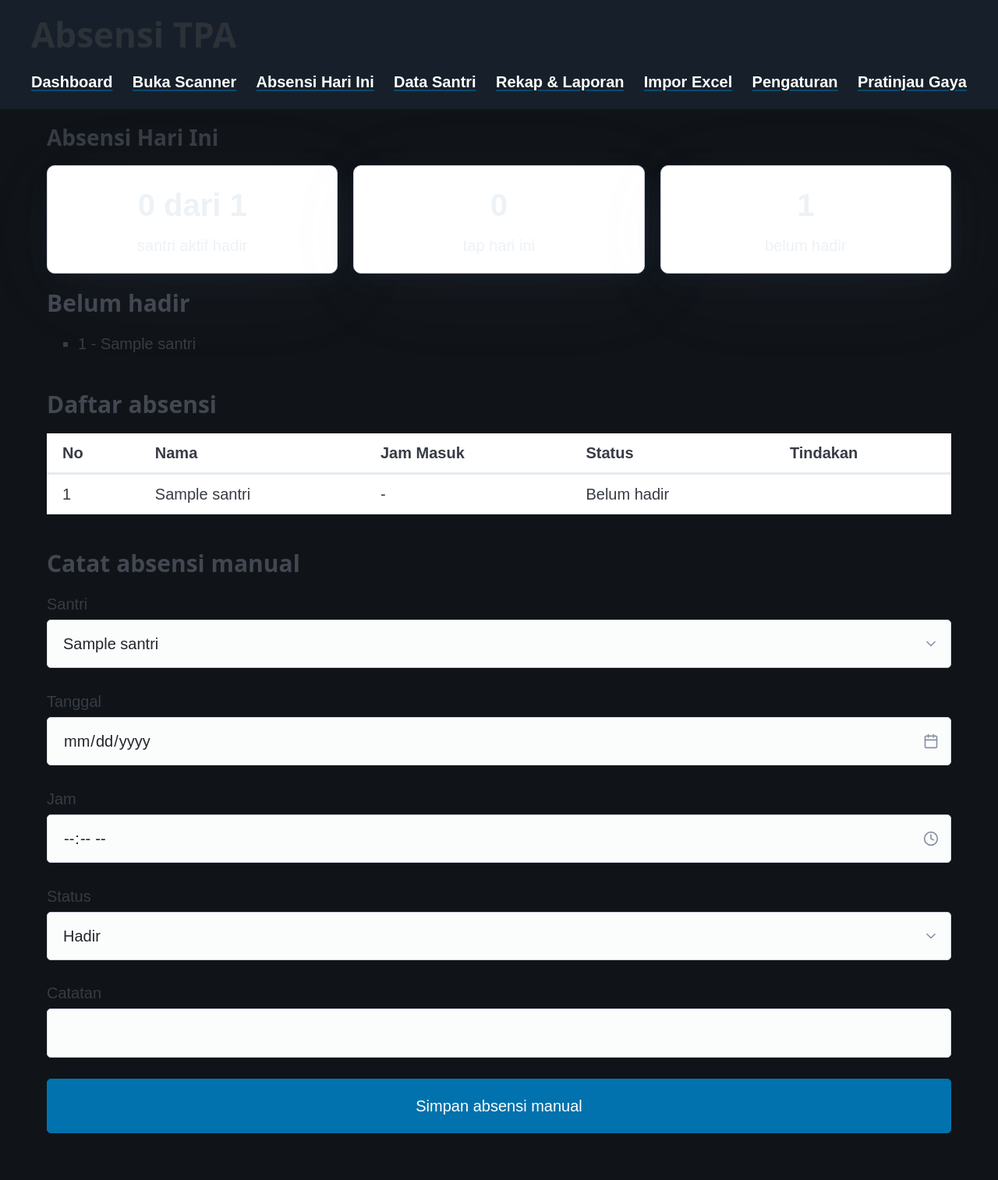
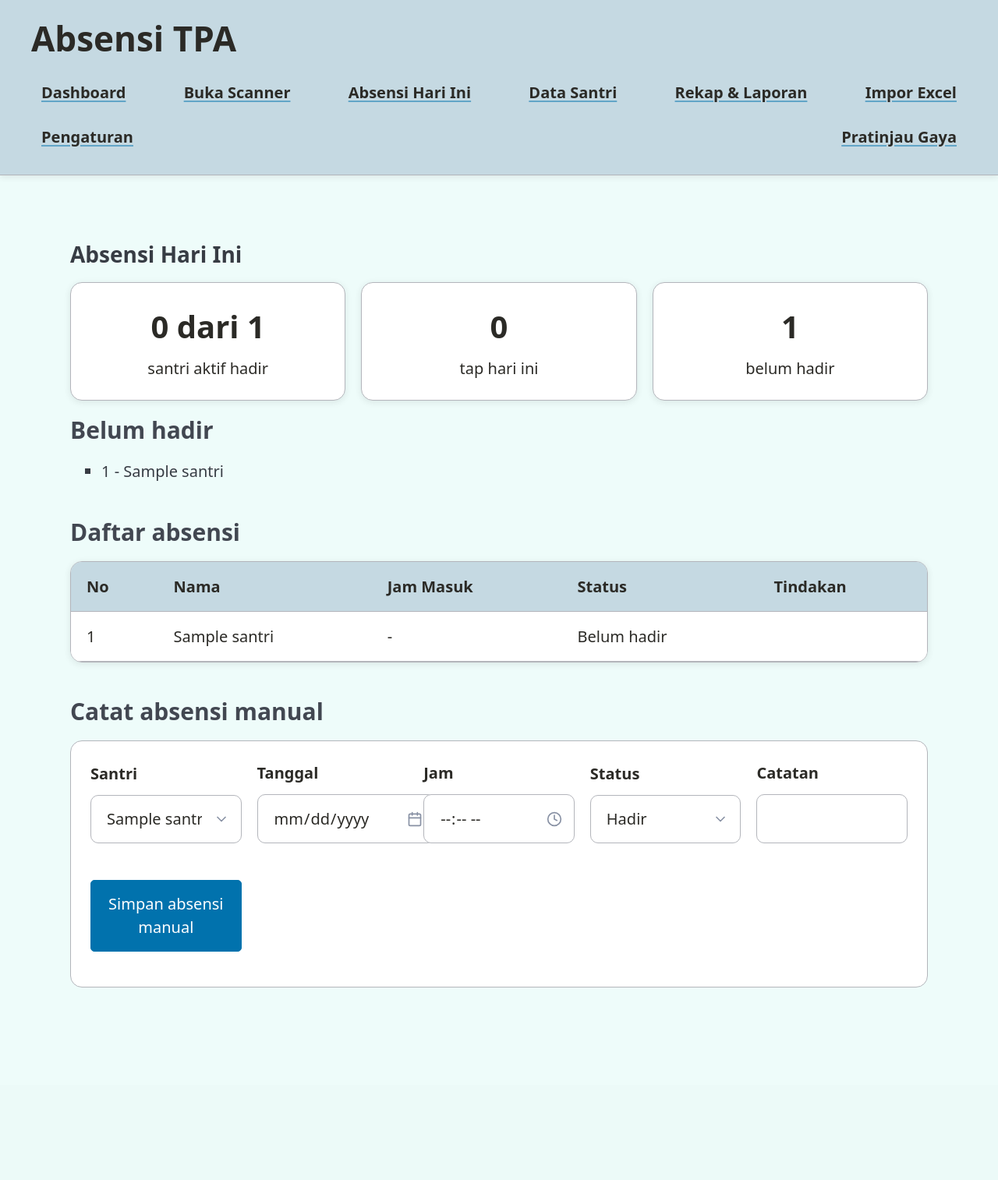
Before and after one commit to LintangNov/Presensi-TPA-Ulul-Albab, a FastAPI app: page /admin/hari-ini in a window 1280 px wide. Shown: the whole page at 78% size. After the commit the page ends 1267 px from the top, so only its background shows below. Run offline with FastAPI, Linux system fonts and the light colour scheme; data comes from the database, SQL or seed files in the repository; tables that the repository leaves empty hold one stand-in row (values such as "Sample post").

Commit message:
Apply bright UI theme across application
Co-authored-by: Copilot <223556219+Copilot@users.noreply.github.com>

```diff
--- a/app/static/css/app.css
+++ b/app/static/css/app.css
@@ -1,41 +1,106 @@
-:root { font-family: Arial, sans-serif; color: #edf2f7; background: #101418; }
-body { margin: 0; }
-main { max-width: 900px; margin: 0 auto; padding: 2rem 1rem; }
+:root {
+  font-family: system-ui, -apple-system, "Segoe UI", sans-serif;
+}
+
+body {
+  margin: 0;
+}
+
+main {
+  max-width: 900px;
+  margin: 0 auto;
+  padding: 2rem 1rem;
+}
+
 h1 { font-size: 2.2rem; }
 h2 { font-size: 1.4rem; }
-button { min-height: 3.5rem; padding: .8rem 1.4rem; font-size: 1.2rem; font-weight: 700; border: 0; border-radius: .5rem; cursor: pointer; }
-.scanner { text-align: center; background: #101418; min-height: 100vh; }
-.scanner main { min-height: calc(100vh - 4rem); }
-.scanner-header { margin-bottom: 1rem; }
-.status { padding: .8rem; background: #765b18; border-radius: .4rem; }
-.status.connected { background: #176b3a; }
-.hint { color: #b9c4cf; }
-.focus-warning { position: fixed; top: 1rem; right: 1rem; z-index: 20; display: flex; flex-direction: column; gap: .5rem; color: #fff; background: #8f1717; font-size: 1.2rem; padding: 1rem; text-align: center; border-radius: .5rem; box-shadow: 0 0 1rem #000; }
+
+button {
+  min-height: 3.5rem;
+  padding: .8rem 1.4rem;
+  font-size: 1.1rem;
+  font-weight: 700;
+  border-radius: .5rem;
+  cursor: pointer;
+}
+
+.scanner {
+  min-height: 100vh;
+  text-align: center;
+}
+
+.scanner main {
+  min-height: calc(100vh - 4rem);
+}
+
+.scanner-header {
+  margin-bottom: 1rem;
+}
+
+.status {
+  padding: .8rem;
+  border-radius: .4rem;
+}
+
+.focus-warning {
+  position: fixed;
+  top: 1rem;
+  right: 1rem;
+  z-index: 20;
+  display: flex;
+  flex-direction: column;
+  gap: .5rem;
+  font-size: 1.2rem;
+  padding: 1rem;
+  text-align: center;
+  border-radius: .5rem;
+}
+
 .focus-warning strong { font-size: 1.5rem; }
 .focus-warning[hidden] { display: none; }
-.feedback { position: fixed; inset: 0; z-index: 10; display: flex; flex-direction: column; justify-content: center; align-items: center; gap: 1rem; color: #fff; font-size: 2rem; padding: 1.5rem; text-align: center; }
+
+.feedback {
+  position: fixed;
+  inset: 0;
+  z-index: 10;
+  display: flex;
+  flex-direction: column;
+  justify-content: center;
+  align-items: center;
+  gap: 1rem;
+  font-size: 2rem;
+  padding: 1.5rem;
+  text-align: center;
+}
+
 .feedback strong { font-size: 3rem; }
-.feedback.green { background: #087f3d; }
-.feedback.yellow { background: #b77905; }
-.feedback.red { background: #b42318; }
-.feedback.blue { background: #1769aa; }
-.feedback.orange { background: #c65300; }
 .feedback[hidden] { display: none; }
 .scanner section { margin-top: 2rem; text-align: left; }
-.scanner li { color: #dce4eb; border-bottom: 1px solid #303841; padding: .75rem 0; }
-.candidate-list { display: grid; grid-template-columns: repeat(auto-fit, minmax(260px, 1fr)); gap: 1rem; }
-article { padding: 1rem; background: white; border: 1px solid #ccd3da; border-radius: .5rem; text-align: center; }
-article img { width: 220px; height: 220px; max-width: 100%; }
+.scanner li { padding: .75rem 0; }
+
+.candidate-list {
+  display: grid;
+  grid-template-columns: repeat(auto-fit, minmax(260px, 1fr));
+  gap: 1rem;
+}
+
+article {
+  padding: 1rem;
+  text-align: center;
+}
+
+article img {
+  width: 220px;
+  height: 220px;
+  max-width: 100%;
+}
+
 code { overflow-wrap: anywhere; }
 li { margin: .75rem 0; text-align: left; }
-.raw { white-space: pre-wrap; font-family: monospace; color: #b9c4cf; }
-.admin-header { padding: 1rem 2rem; background: #17202a; color: white; }
+.raw { white-space: pre-wrap; font-family: ui-monospace, monospace; }
 .admin-header h1 { margin: 0 0 1rem; }
 .admin-header nav { display: flex; flex-wrap: wrap; gap: .75rem; }
-.admin-header a { color: white; font-weight: 700; }
-.admin-main { max-width: 1200px; }
-.connection-box, .notice { padding: 1rem; border-radius: .5rem; background: #fff1c2; }
-.connection-box.good { background: #c8f7c5; }
+.connection-box, .notice { padding: 1rem; border-radius: .5rem; }
 .summary-grid { display: grid; grid-template-columns: repeat(auto-fit, minmax(180px, 1fr)); gap: 1rem; }
 .summary-grid article { display: flex; flex-direction: column; gap: .35rem; }
 .summary-grid strong { font-size: 2rem; }
--- a/app/static/css/theme.css
+++ b/app/static/css/theme.css
@@ -65,6 +65,107 @@ html {
 .admin-header nav a:hover,
 .admin-header nav a:focus-visible {
   background: var(--primary);
+}
+
+.admin-main {
+  max-width: 1200px;
+  margin: 0 auto;
+  padding: 2rem 1.25rem 4rem;
+}
+
+.admin-main > h2,
+.admin-main > h3 {
+  color: var(--text);
+}
+
+.admin-main > form,
+.admin-main > section,
+.admin-main > table,
+.admin-main > details,
+.admin-main > .notice {
+  margin-block: 1rem;
+}
+
+.admin-main > form:not(.report-filters):not(.manual-form) {
+  display: flex;
+  flex-wrap: wrap;
+  align-items: end;
+  gap: 1rem;
+}
+
+.admin-main form label {
+  display: grid;
+  gap: .35rem;
+}
+
+.admin-main details {
+  padding: 1rem;
+  background: var(--surface);
+  border: 1px solid var(--border);
+  border-radius: var(--radius-md);
+}
+
+.admin-main details > form {
+  display: grid;
+  gap: 1rem;
+  margin-top: 1rem;
+}
+
+.admin-main section,
+.admin-main .card {
+  padding: 1.25rem;
+}
+
+.summary-grid {
+  display: grid;
+  grid-template-columns: repeat(auto-fit, minmax(200px, 1fr));
+  gap: 1rem;
+}
+
+.summary-grid article {
+  display: flex;
+  flex-direction: column;
+  gap: .35rem;
+  padding: 1.25rem;
+  text-align: center;
+}
+
+.summary-grid strong {
+  color: var(--text);
+  font-size: 2rem;
+}
+
+.report-filters,
+.manual-form {
+  display: grid;
+  grid-template-columns: repeat(auto-fit, minmax(180px, 1fr));
+  align-items: end;
+  gap: 1rem;
+  padding: 1.25rem;
+  background: var(--surface);
+  border: 1px solid var(--border);
+  border-radius: var(--radius-md);
+}
+
+.manual-form button,
+.report-filters button {
+  width: 100%;
+}
+
+dialog {
+  max-width: 34rem;
+  width: calc(100% - 2rem);
+  padding: 1.5rem;
+  color: var(--text);
+}
+
+dialog::backdrop {
+  background: rgba(43, 42, 38, .25);
+}
+
+dialog form[method="dialog"] {
+  display: flex;
+  justify-content: flex-end;
 }
 
 body {
--- a/app/templates/admin/base.html
+++ b/app/templates/admin/base.html
@@ -6,6 +6,7 @@
   <title>{{ title|default("Admin") }} - Absensi TPA</title>
   <link rel="stylesheet" href="/static/css/pico.min.css">
   <link rel="stylesheet" href="/static/css/app.css">
+  <link rel="stylesheet" href="/static/css/theme.css">
   {% block styles %}{% endblock %}
   <script src="/static/js/htmx.min.js"></script>
 </head>
--- a/app/templates/admin/students.html
+++ b/app/templates/admin/students.html
@@ -56,9 +56,8 @@
       });
       const result = await response.json();
       if (!response.ok) throw new Error(result.detail || "Kartu tidak dapat didaftarkan.");
-      window.alert(`Kartu ${result.uid} berhasil terdaftar untuk ${result.nama}.`);
-      registerMessage.textContent = `Kartu terakhir: ${result.uid}. Tempelkan kartu berikutnya.`;
-      registerUid.focus();
+      window.alert(`[OK] Kartu ${result.uid} berhasil terdaftar untuk ${result.nama}.`);
+      registerDialog.close();
     } catch (error) {
       registerMessage.textContent = error.message;
       registerUid.focus();
--- a/app/templates/forbidden.html
+++ b/app/templates/forbidden.html
@@ -1,5 +1,5 @@
 <!doctype html>
 <html lang="id">
-<head><meta charset="utf-8"><title>{{ title }}</title><link rel="stylesheet" href="/static/css/app.css"></head>
+<head><meta charset="utf-8"><title>{{ title }}</title><link rel="stylesheet" href="/static/css/app.css"><link rel="stylesheet" href="/static/css/theme.css"></head>
 <body><main><h1>Akses ditolak</h1><p>{{ message }}</p></main></body>
 </html>
--- a/app/templates/scan.html
+++ b/app/templates/scan.html
@@ -5,6 +5,7 @@
   <meta name="viewport" content="width=device-width, initial-scale=1">
   <title>{{ title }}</title>
   <link rel="stylesheet" href="/static/css/app.css">
+  <link rel="stylesheet" href="/static/css/theme.css">
 </head>
 <body class="scanner">
   <main>
```
Also changed, not shown: other parts of app/static/css/theme.css (+64 -0 lines).
